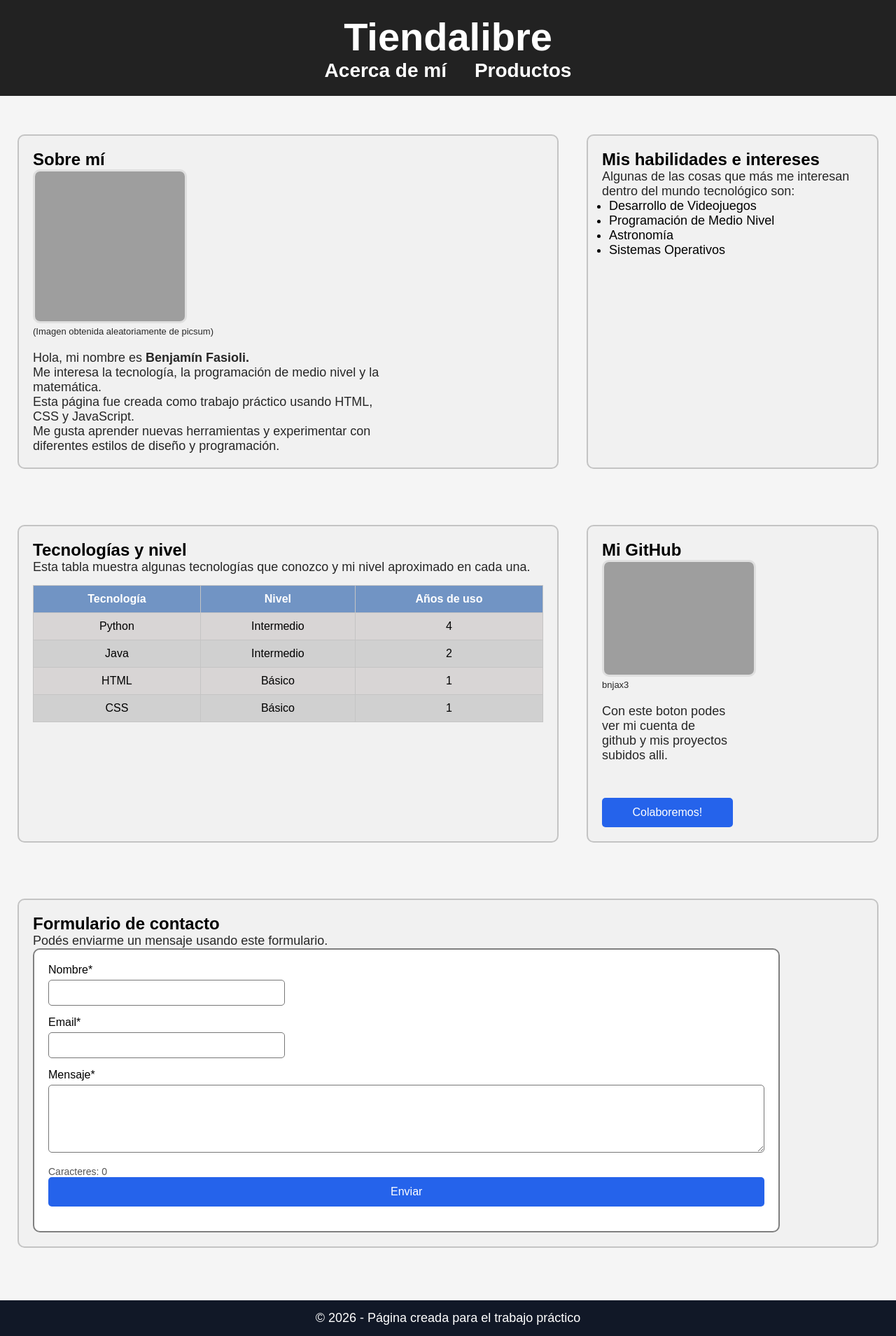
After one commit to Villada-PG3/trabajo-practico-tienda-libre-bnjax3, a Django app: page /acerca/ in a window 1280 px wide. The commit adds this page. Shown: the whole page at 70% size. Run offline with Django 5.2, Linux system fonts and the light colour scheme; grey boxes are pictures that could not be loaded.

Commit message:
chore: terminada landing page, acerca de y productos

```diff
--- a/config/settings.py
+++ b/config/settings.py
@@ -118,6 +118,11 @@ USE_TZ = True
 
 STATIC_URL = 'static/'
 
+STATICFILES_DIRS = [
+        BASE_DIR / 'static',
+]
+
+
 # Default primary key field type
 # https://docs.djangoproject.com/en/5.2/ref/settings/#default-auto-field
 
--- /dev/null
+++ b/static/css/style.css
@@ -0,0 +1,260 @@
+
+*{
+    margin:0;
+    padding:0;
+    box-sizing:border-box;
+    font-family:Arial, Helvetica, sans-serif;
+}
+
+body{
+    background:#f5f5f5;
+}
+
+header{
+    background:#222;
+    color:white;
+    padding:20px;
+    text-align:center;
+    font-size:28px;
+    width: 100%;
+    font-weight:bold;
+    position:static;
+    top:0;
+}
+
+main{
+    padding:25px;
+}
+
+.categoria{
+    padding-left:20px;
+    margin-bottom:45px;
+}
+
+.categoria h2{
+    margin-bottom:15px;
+}
+
+.lista-productos{
+    display:flex;
+    gap:18px;
+    overflow-x:auto;
+    padding-bottom:10px;
+    scroll-behavior:smooth;
+}
+
+.lista-productos::-webkit-scrollbar{
+    height:10px;
+}
+
+.lista-productos::-webkit-scrollbar-thumb{
+    background:#bbb;
+    border-radius:10px;
+}
+
+.producto{
+    flex:0 0 220px;
+    background:white;
+    border-radius:12px;
+    overflow:hidden;
+    box-shadow:0 3px 8px rgba(0,0,0,.15);
+    transition:.2s;
+}
+
+.producto:hover{
+    transform:translateY(-5px);
+}
+
+.producto img{
+    width:100%;
+    height:180px;
+    object-fit:cover;
+}
+
+.info{
+    padding:15px;
+}
+
+.info h3{
+    font-size:18px;
+    margin-bottom:8px;
+}
+
+.precio{
+    color:#008000;
+    font-size:20px;
+    font-weight:bold;
+    margin-bottom:10px;
+}
+
+button{
+    width:100%;
+    padding:10px;
+    border:none;
+    background:#0066ff;
+    color:white;
+    cursor:pointer;
+    border-radius:6px;
+}
+.flex-menu {
+    display: flex;
+    justify-content: center;
+    list-style-type: none;
+    padding: 0;
+    margin: 0;
+    gap: 40px;
+}
+a {
+    color:white;
+    text-decoration: none;
+}
+
+button:hover{
+    background:#004ecc;
+}
+
+.habilidad {
+    margin-bottom: 50px;
+    padding: 20px;
+    border: 2px solid #c4c4c4;
+    border-radius: 10px;
+}
+
+#introduccion {
+    width: 100%;
+    background-color: #f1f1f1;
+}
+
+#sobre-mi {
+    width: 65%;
+    background-color: #f1f1f1;
+}
+
+#contacto {
+    width: 45%;
+    background-color: #f1f1f1;
+}
+
+#habilidades {
+    width: 35%;
+    background-color: #f1f1f1;
+}
+
+#tabla {
+    width: 65%;
+    background-color: #f1f1f1;
+}
+
+.flex-container {
+    display: flex;
+    gap: 20px;
+    align-items: center;
+    flex-wrap: wrap;
+}
+
+.perfil-img {
+    width: 220px;
+    border-radius: 10px;
+    border: 3px solid #dfdfdf;
+}
+
+
+table {
+    width: 100%;
+    border-collapse: collapse;
+    margin-top: 15px;
+}
+
+th,
+td {
+    border: 1px solid #c4c4c4;
+    padding: 10px;
+    text-align: center;
+}
+
+th {
+    background-color: #7194c4;
+    color: white;
+}
+
+form {
+    width: 100%;
+    padding: 20px;
+    border: 2px solid gray;
+    border-radius: 10px;
+    background-color: white;
+}
+
+input {
+    width: 33%;
+    padding: 10px;
+    margin-top: 5px;
+    margin-bottom: 15px;
+    border: 1px solid #777;
+    border-radius: 5px;
+    box-sizing: border-box;
+}
+
+textarea {
+    width: 100%;
+    padding: 10px;
+    margin-top: 5px;
+    margin-bottom: 15px;
+    border: 1px solid #777;
+    border-radius: 5px;
+    box-sizing: border-box;
+}
+
+button {
+    background-color: #2563eb;
+    color: white;
+    border: none;
+    padding: 12px;
+    border-radius: 5px;
+    cursor: pointer;
+    font-size: 16px;
+}
+
+button:hover {
+    background-color: #1d4ed8;
+}
+
+#mensajeEstado {
+    margin-top: 15px;
+    font-weight: bold;
+}
+
+p {
+    color: rgb(39, 39, 39);
+    font-size: large;
+}
+
+footer {
+    background-color: #111827;
+    color: white;
+    text-align: center;
+    padding: 15px;
+}
+
+.destacado {
+    color: #b91c1c;
+    font-weight: bold;
+}
+
+#contador {
+    font-size: 14px;
+    color: #555;
+}
+
+.hordiv {
+    margin-top: 30px;
+    display: flex;
+    gap: 40px;
+    width: 100%;
+    padding-bottom: 0;
+}
+
+#github {
+    width: 35%;
+    background-color: #f1f1f1;
+}
--- /dev/null
+++ b/templates/acerca.html
@@ -0,0 +1,159 @@
+<!DOCTYPE html>
+{% load static %}
+<html lang="es">
+<head>
+    <meta charset="UTF-8">
+    <meta name="viewport" content="width=device-width, initial-scale=1.0">
+     <link rel="stylesheet" type="text/css" href="{% static 'css/style.css' %}">
+    <title>Tienda Libre</title>
+</head>
+<header>
+    <h1><a href="/">Tiendalibre</a></h1>
+    <ul class="flex-menu">
+        <li>Acerca de mí</li>
+        <li><a href="/productos/">Productos</a></li>
+    </ul>
+</header>
+<body>
+
+    <main>
+        <div class="hordiv">
+            <section id="sobre-mi" class="habilidad">
+                <h2>Sobre mí</h2>
+
+                <div class="flex-container">
+                    <div class="img-with-text">
+                        <img class="perfil-img" src="https://picsum.photos/300" alt="Imagen Aleatoria" />
+                        <p style="font-size: small;">(Imagen obtenida aleatoriamente de picsum)</p>
+                    </div>
+
+                    <div style="width: 70%; height: 100%; padding-top: 0;">
+                        <p style="padding-top: -3px;">
+                            Hola, mi nombre es <b>Benjamín Fasioli.</b>
+                        </p>
+                        <p>Me interesa la tecnología, la programación de medio nivel y la matemática.</p>
+                        <p style="padding-top: -3px;">
+                            Esta página fue creada como trabajo práctico usando HTML,
+                            CSS y JavaScript.
+                        </p>
+                        <p style="padding-top: -3px;">
+                            Me gusta aprender nuevas herramientas y experimentar con
+                            diferentes estilos de diseño y programación.
+                        </p>
+                    </div>
+                </div>
+            </section>
+            <section id="habilidades" class="habilidad">
+                <h2>Mis habilidades e intereses</h2>
+
+                <p>
+                    Algunas de las cosas que más me interesan dentro del mundo
+                    tecnológico son:
+                </p>
+
+                <ul>
+                    <li style="font-size: large; margin-left:10px;">Desarrollo de Videojuegos</li>
+                    <li style="font-size: large; margin-left:10px;">Programación de Medio Nivel</li>
+                    <li style="font-size: large; margin-left:10px;">Astronomía</li>
+                    <li style="font-size: large; margin-left:10px;">Sistemas Operativos</li>
+                </ul>
+            </section>
+        </div>
+        <div class="hordiv">
+            <section id="tabla" class="habilidad">
+                <h2>Tecnologías y nivel</h2>
+
+                <p>
+                    Esta tabla muestra algunas tecnologías que conozco y mi nivel
+                    aproximado en cada una.
+                </p>
+
+                <table>
+                    <tr>
+                        <th>Tecnología</th>
+                        <th>Nivel</th>
+                        <th>Años de uso</th>
+                    </tr>
+
+                    <tr style="background-color: #d8d5d5ff;">
+                        <td>Python</td>
+                        <td>Intermedio</td>
+                        <td>4</td>
+                    </tr>
+
+                    <tr style="background-color: #d0d0d0ff;">
+                        <td>Java</td>
+                        <td>Intermedio</td>
+                        <td>2</td>
+                    </tr>
+
+                    <tr style="background-color: #d8d5d5ff;">
+                        <td>HTML</td>
+                        <td>Básico</td>
+                        <td>1</td>
+                    </tr>
+
+                    <tr style="background-color: #d0d0d0ff;">
+                        <td>CSS</td>
+                        <td>Básico</td>
+                        <td>1</td>
+                    </tr>
+                </table>
+            </section>
+            <section id="github" class="habilidad">
+                <h2>Mi GitHub</h2>
+
+                <div class="flex-container">
+                    <div class="img-with-text" style="padding-bottom: 0;">
+                        <img class="perfil-img" src="https://avatars.githubusercontent.com/u/153530323?v=4"
+                            alt="Perfil" />
+                        <p style="font-size: small;">bnjax3</p>
+                    </div>
+                    <div style="width: 50%;">
+                        <p style="padding-bottom: 50px;">
+                            Con este boton podes ver mi cuenta de github y mis proyectos subidos alli.
+                        </p>
+                        <a href="https://github.com/bnjax3">
+                            <button>Colaboremos!</button></a>
+                    </div>
+                </div>
+            </section>
+        </div>
+        <div class="hordiv">
+            <section class="habilidad" id="contacto" style="width: 100%;">
+                <h2>Formulario de contacto</h2>
+
+                <p>
+                    Podés enviarme un mensaje usando este formulario.
+                </p>
+
+                <form id="formularioContacto" style="width: 90%;">
+                    <div>
+                        <div>
+                            <div><label for="nombre" style="color: black; width: 100%">Nombre*</label></div>
+                            <div><input type="text" id="nombre"></div>
+                        </div>
+                        <div>
+                            <div><label for="email" style="color: black; width: 100%;">Email*</label></div>
+                            <div><input type="email" id="email"></div>
+                        </div>
+                    </div>
+                    <label for="mensaje" style="color: black;">Mensaje*</label>
+                    <textarea id="mensaje" rows="5"></textarea>
+
+                    <p id="contador">Caracteres: 0</p>
+
+                    <button type="submit">Enviar</button>
+
+                    <p id="mensajeEstado"></p>
+
+                </form>
+            </section>
+        </div>
+    </main>
+
+    <footer>
+        <p style="color:white">© 2026 - Página creada para el trabajo práctico</p>
+    </footer>
+</body>
+</html>
--- a/tiendalibre/urls.py
+++ b/tiendalibre/urls.py
@@ -2,5 +2,7 @@ from django.urls import path
 from . import views
 
 urlpatterns = [
-    path('', views.productos, name='productos'),
+    path('', views.home, name='home'),
+    path('productos/', views.productos, name='productos'),
+    path('acerca/', views.acerca, name='acerca'),
 ]
--- a/tiendalibre/views.py
+++ b/tiendalibre/views.py
@@ -8,5 +8,15 @@ def productos(request):
         "productos": Producto.objects.all(),
         "categorias": Categoria.objects.all()
     }
-    print(texto)
     return render(request, "productos.html", texto)
+
+
+def home(request):
+    texto = {
+        "productos": Producto.objects.all(),
+        "categorias": Categoria.objects.all()
+    }
+    return render(request, "home.html", texto)
+
+def acerca(request):
+    return render(request, "acerca.html")
```
Also changed, not shown: templates/home.html (added, +29 -0 lines), templates/productos.html (+10 -102 lines).
